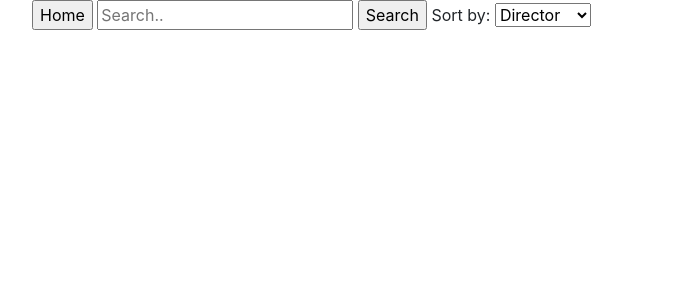
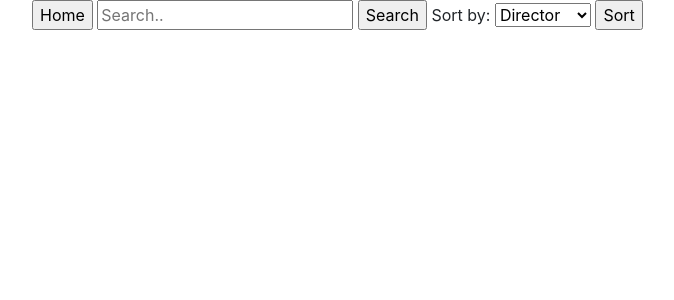
Before and after one commit to anth2o/movexplo, a Flask app: template src/movexplo/templates/template.html in a window 1280 px wide. Shown: the top 300 px of the page, without its empty margins (53-727 px from the left). Run offline with Flask 2, Linux system fonts and the light colour scheme; the template is opened without the code that fills it, so the values that code supplies are empty; some libraries are stand-ins or nearby versions.

Commit message:
to squash

```diff
--- a/src/movexplo/templates/template.html
+++ b/src/movexplo/templates/template.html
@@ -19,6 +19,7 @@
             <option value="date">Date</option>
             <option value="name">Name</option>
         </select>
+        <input type=submit value=Sort>
     </form>
     <div class="row">
         {% for item in data %}
```
